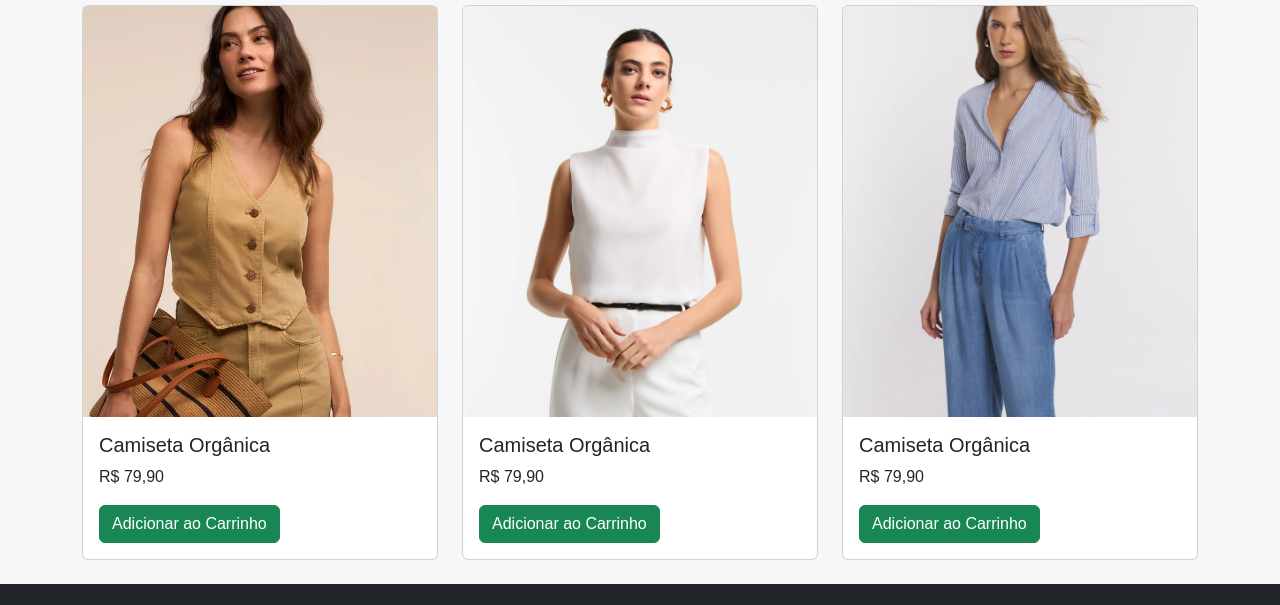
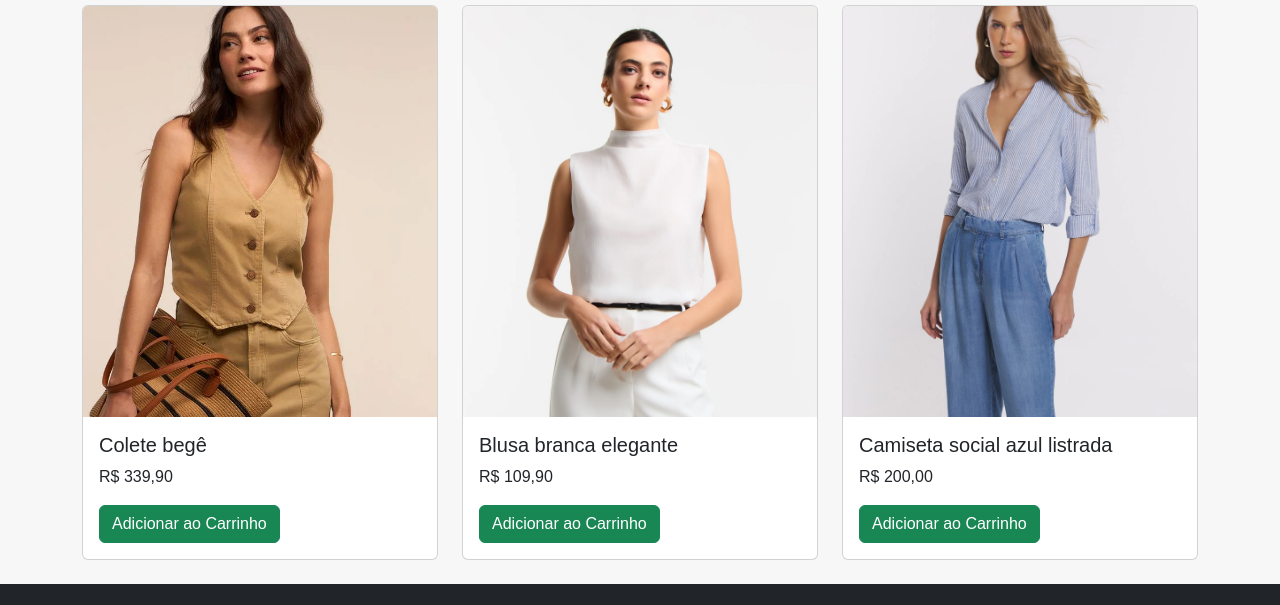
Before and after one commit to fernandamenon93/checkpoint-front-end, a plain HTML site: page index.html in a window 1280 px wide. Shown: the part 797-1402 px from the top of the page. Drawn offline with nearby package versions, Linux system fonts and the light colour scheme.

Commit message:
arrumando nomes

```diff
--- a/index.html
+++ b/index.html
@@ -81,8 +81,8 @@
                     <div class="card">
                         <img src="img/colete.jpg" class="card-img-top" alt="Produto 1">
                         <div class="card-body">
-                            <h5 class="card-title">Camiseta Orgânica</h5>
-                            <p class="card-text">R$ 79,90</p>
+                            <h5 class="card-title">Colete begê</h5>
+                            <p class="card-text">R$ 339,90</p>
                             <a href="#" class="btn btn-success">Adicionar ao Carrinho</a>
                         </div>
                     </div>
@@ -91,8 +91,8 @@
                     <div class="card">
                         <img src="img/camiseta.jpg" class="card-img-top" alt="Produto 1">
                         <div class="card-body">
-                            <h5 class="card-title">Camiseta Orgânica</h5>
-                            <p class="card-text">R$ 79,90</p>
+                            <h5 class="card-title">Blusa branca elegante</h5>
+                            <p class="card-text">R$ 109,90</p>
                             <a href="#" class="btn btn-success">Adicionar ao Carrinho</a>
                         </div>
                     </div>
@@ -101,8 +101,8 @@
                     <div class="card">
                         <img src="img/camisa.jpg" class="card-img-top" alt="Produto 1">
                             <div class="card-body">
-                                <h5 class="card-title">Camiseta Orgânica</h5>
-                                <p class="card-text">R$ 79,90</p>
+                                <h5 class="card-title">Camiseta social azul listrada</h5>
+                                <p class="card-text">R$ 200,00</p>
                                 <a href="#" class="btn btn-success">Adicionar ao Carrinho</a>
 
                     </div>
```
Also changed, not shown: categorias.html (+3 -3 lines).
